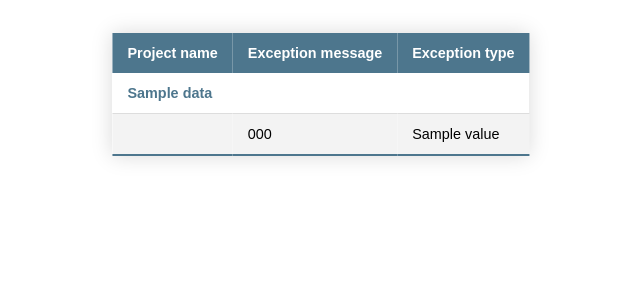
After one commit to NiyazUrazaev/chronicler_review, a Django app: template review_process/templates/analyse_result.html in a window 1280 px wide. The commit adds this page. Shown: the top 300 px of the page, without its empty margins (319-959 px from the left). Run offline with Django 3.2, Linux system fonts and the light colour scheme; the template is opened without the code that fills it: most values are stand-ins (such as "Sample title", 1, 10 or a date in 2020).

Commit message:
Start review procces for all projects. Create templates for exceptions after review

```diff
--- a/review_process/templates/admin_review_change.html
+++ b/review_process/templates/admin_review_change.html
@@ -2,7 +2,7 @@
 
 {% block object-tools-items %}
     <li>
-        <a href="{% url 'admin:get_review' project_id=original.pk %}" class="btn btn-high btn-success">Провести анализ проекта</a>
+        <a href="{% url 'admin:get_review' project_id=original.pk %}" class="btn btn-high btn-success" target="_blank">Провести анализ проекта</a>
     </li>
     {{ block.super }}
 {% endblock %}
--- /dev/null
+++ b/review_process/templates/analyse_result.html
@@ -0,0 +1,82 @@
+<!DOCTYPE html>
+<html lang="en">
+<head>
+    <meta charset="UTF-8">
+    <title>Результат анализа проекта</title>
+    <style>
+        .container {
+            position: relative;
+        }
+        .child {
+            position: absolute;
+            top: 50%;
+            left: 50%;
+            transform: translate(-50%);
+        }
+        .styled-table {
+            border-collapse: collapse;
+            margin: 25px 0;
+            font-size: 0.9em;
+            font-family: sans-serif;
+            min-width: 400px;
+            box-shadow: 0 0 20px rgba(0, 0, 0, 0.15);
+        }
+        .styled-table thead tr {
+            background-color: rgb(77, 118, 141);
+            color: #ffffff;
+            text-align: left;
+        }
+        .styled-table th,
+        .styled-table td {
+            padding: 12px 15px;
+        }
+        .styled-table tbody tr {
+            border-bottom: 1px solid #dddddd;
+        }
+        .styled-table tbody tr:nth-of-type(even) {
+            background-color: #f3f3f3;
+        }
+        .styled-table tbody tr:last-of-type {
+            border-bottom: 2px solid rgb(77, 118, 141);
+        }
+        .styled-table tbody tr.active-row {
+            font-weight: bold;
+            color: rgb(77, 118, 141);
+        }.styled-table tbody tr.active-row {
+            font-weight: bold;
+            color: rgb(77, 118, 141);
+        }
+    </style>
+</head>
+<body>
+    <div class="container">
+        <div class="child">
+            <table class="styled-table">
+                <thead>
+                    <tr>
+                        <th>Project name</th>
+                        <th>Exception message</th>
+                        <th>Exception type</th>
+                    </tr>
+                </thead>
+                <tbody>
+                    {% for project_name, exceptions in data %}
+                        <tr class="active-row">
+                            <td>{{ project_name }}</td>
+                            <td></td>
+                            <td></td>
+                        </tr>
+                        {% for element in exceptions %}
+                            <tr>
+                                <td></td>
+                                <td>{{ element.exception_message }}</td>
+                                <td>{{ element.exception_type.value }}</td>
+                            </tr>
+                        {% endfor %}
+                    {% endfor %}
+                </tbody>
+            </table>
+        </div>
+    </div>
+</body>
+</html>
```
Also changed, not shown: review_process/admin.py (+13 -6 lines), review_process/helpers.py (+30 -18 lines), review_process/models.py (+7 -0 lines), review_process/templates/admin_review_list.html (added, +8 -0 lines).
